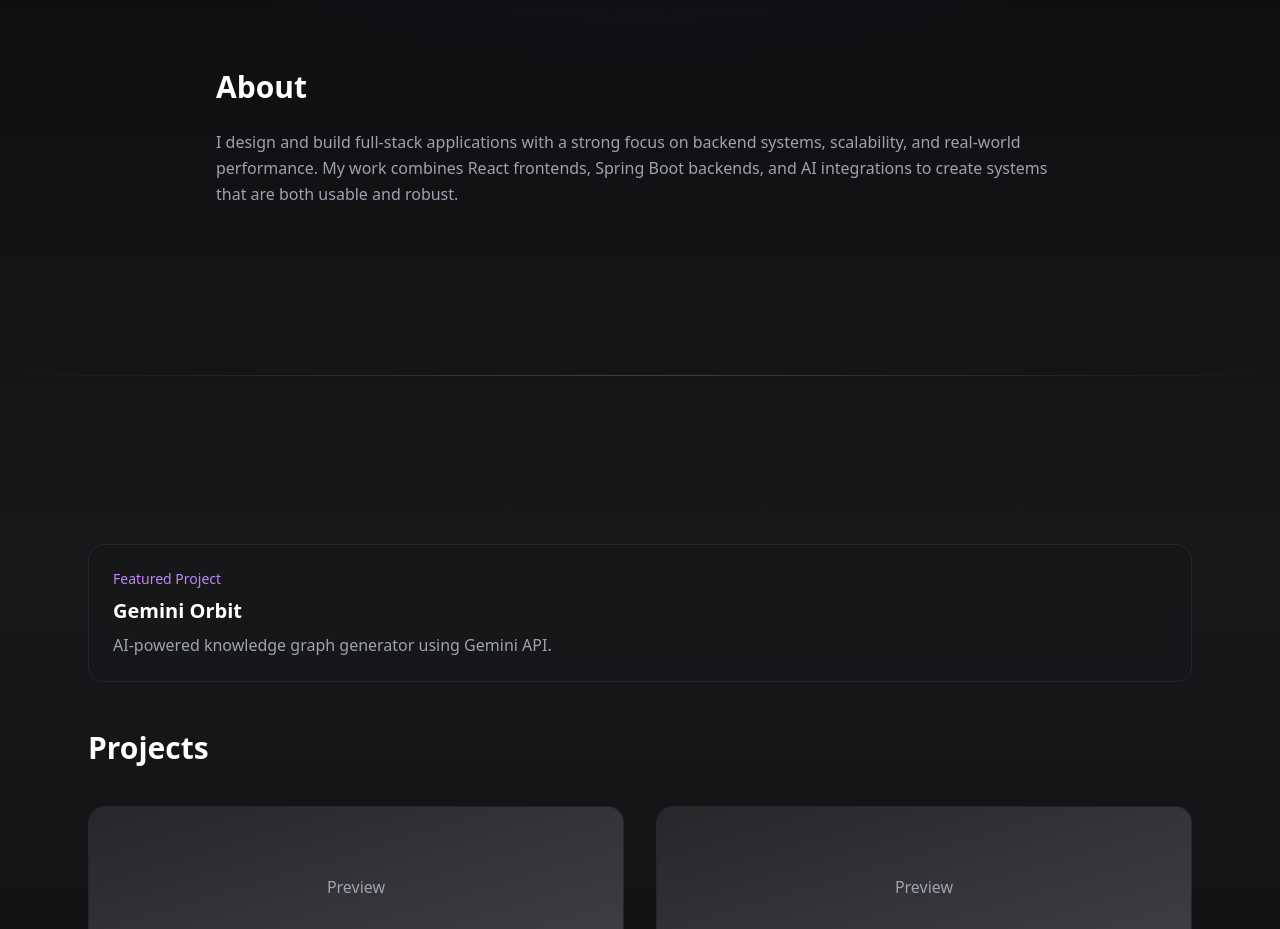
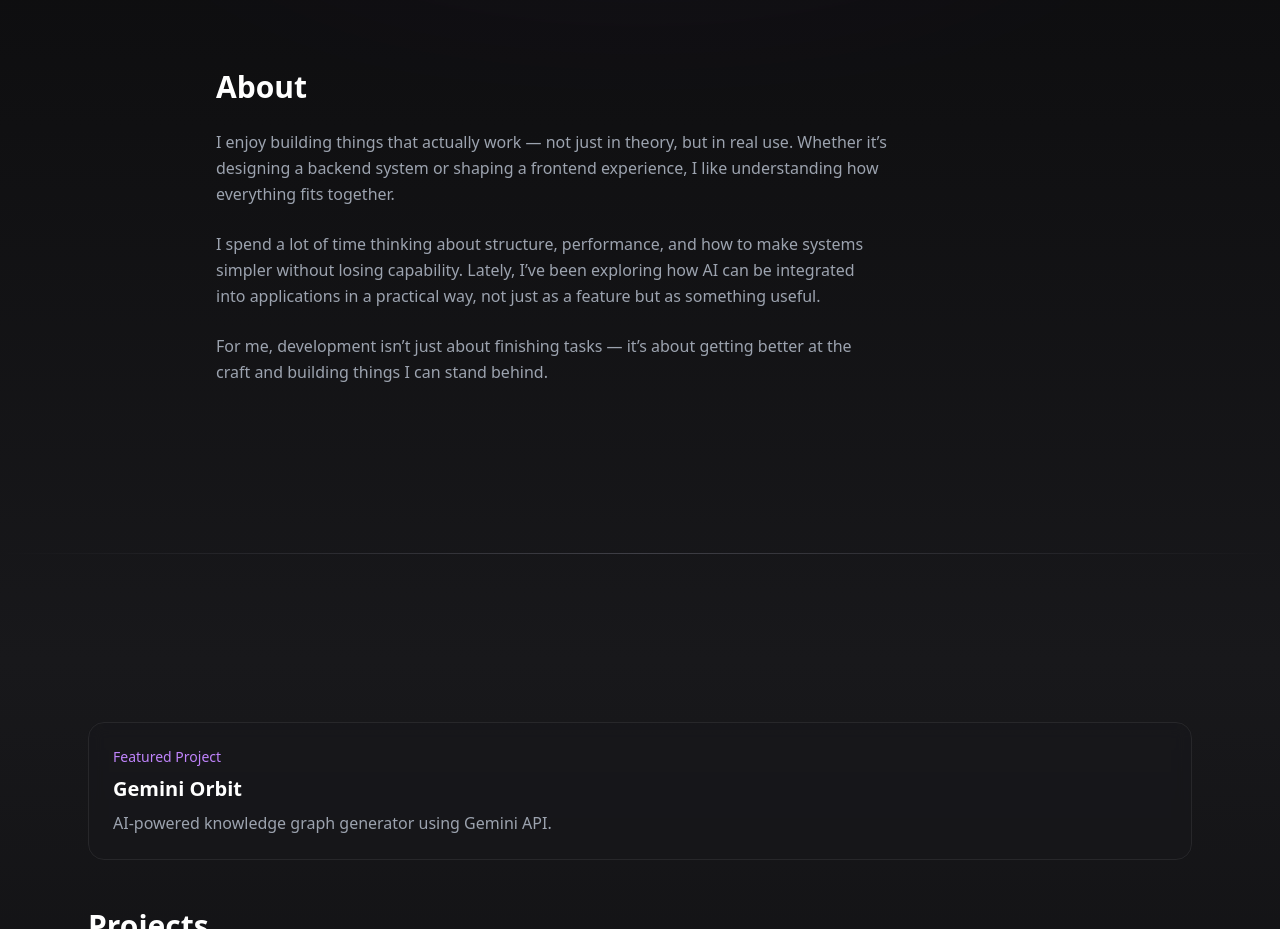
Before and after one commit to 23-kartikey/portfolio, a React app in the folder portfolio/: page / in a window 1280 px wide. Shown: the part 940-1869 px from the top of the page. Built offline with nearby package versions, Linux system fonts and the light colour scheme; the HTML template or start-up script is replaced by a standard one.

Commit message:
feat: improved about

```diff
--- a/portfolio/src/components/About.jsx
+++ b/portfolio/src/components/About.jsx
@@ -11,11 +11,23 @@ export default function About() {
         About
       </motion.h2>
 
-      <p className="text-gray-400 leading-relaxed">
-        I design and build full-stack applications with a strong focus on backend systems,
-        scalability, and real-world performance. My work combines React frontends,
-        Spring Boot backends, and AI integrations to create systems that are both usable and robust.
-      </p>
+        <div className="space-y-6 text-gray-400 leading-relaxed max-w-2xl">
+
+            <p>
+            I enjoy building things that actually work — not just in theory, but in real use.
+            Whether it’s designing a backend system or shaping a frontend experience, I like understanding how everything fits together.
+            </p>
+
+            <p>
+            I spend a lot of time thinking about structure, performance, and how to make systems simpler without losing capability.
+            Lately, I’ve been exploring how AI can be integrated into applications in a practical way, not just as a feature but as something useful.
+            </p>
+
+            <p>
+            For me, development isn’t just about finishing tasks — it’s about getting better at the craft and building things I can stand behind.
+            </p>
+
+        </div>
     </section>
   );
 }
```
